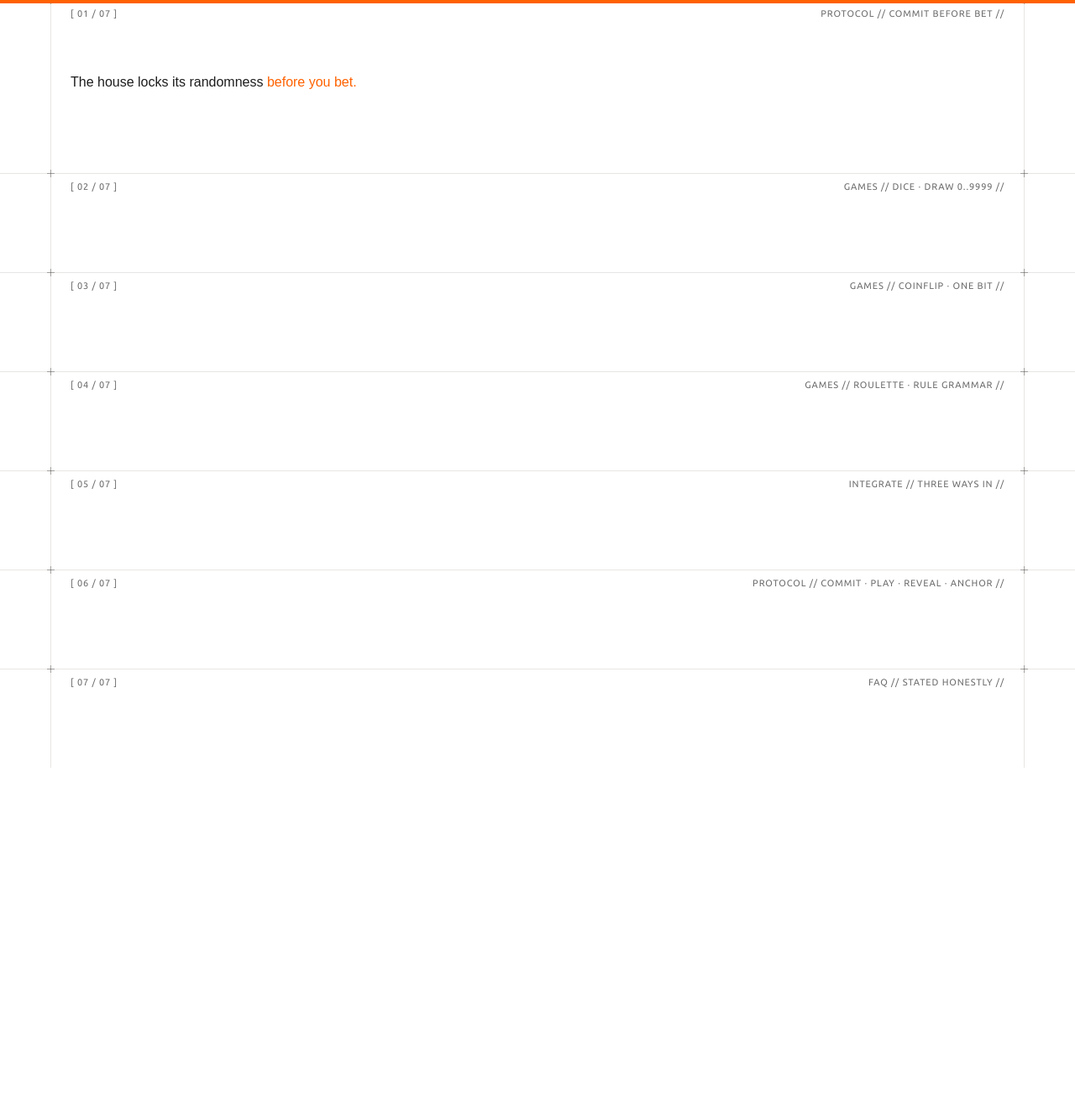
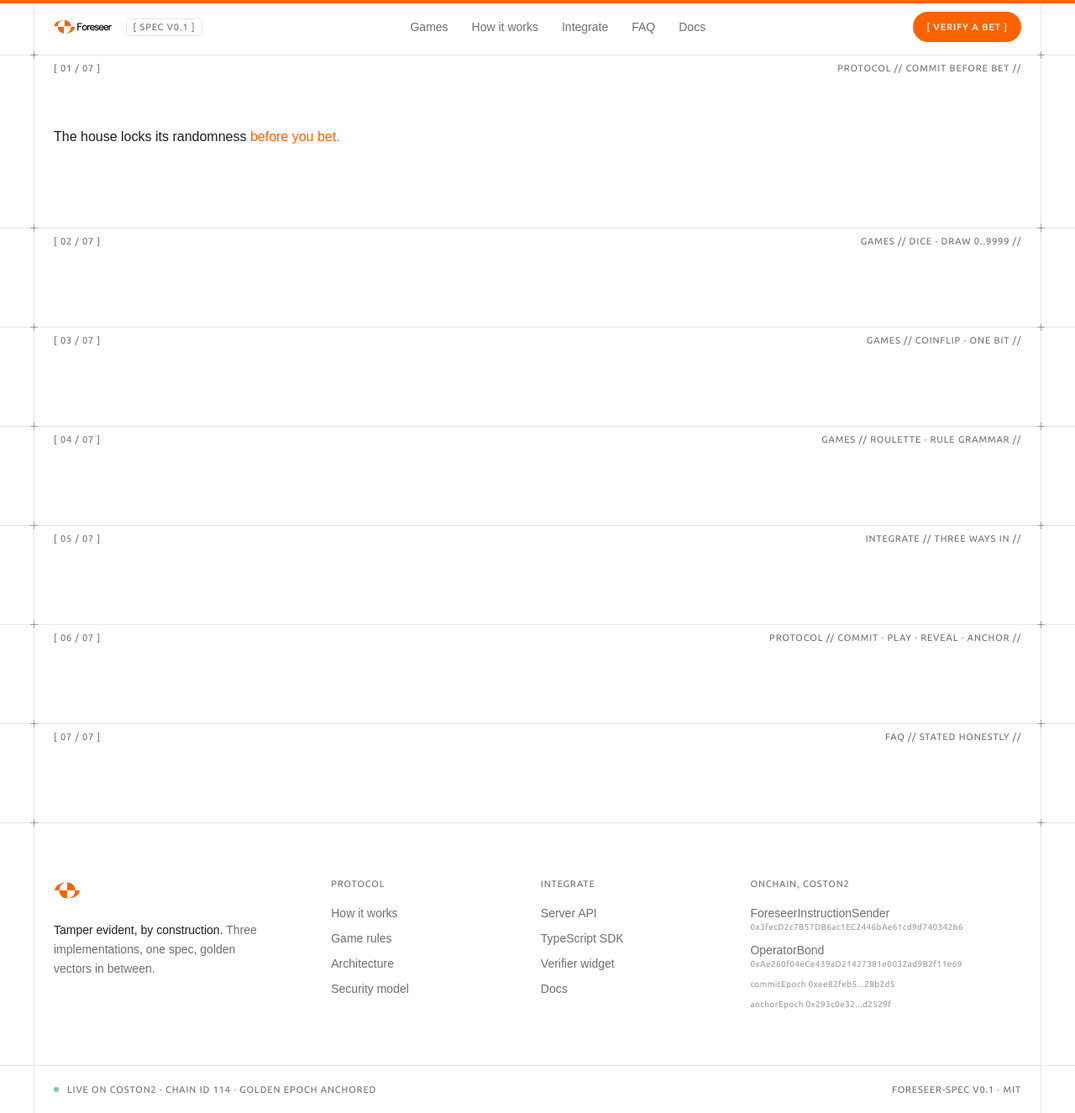
Before and after one commit to oynozan/foreseer, a Next.js app in the folder web/: page / in a window 1280 px wide. Shown: the whole page at 84% size. Before the commit the page ends 914 px from the top, so only its background shows below. Built offline with nearby package versions, Linux system fonts and the light colour scheme; a web font is replaced by a local one.

Commit message:
feat: add web nav, footer, and link constants

```diff
--- a/web/app/globals.css
+++ b/web/app/globals.css
@@ -19,7 +19,7 @@
 
 /* lattice geometry */
 :root {
-    --col-max: 1160px;
+    --col-max: 1200px;
     --rail-inset: max(16px, calc(50% - var(--col-max) / 2));
     --tick-ink: rgba(29, 29, 29, 0.35);
 }
@@ -54,6 +54,12 @@ body::before {
     font-family: var(--font-tech);
     text-transform: uppercase;
     letter-spacing: 0.08em;
+}
+
+/* hex and camelCase must keep their case */
+.keepcase {
+    text-transform: none;
+    letter-spacing: 0.04em;
 }
 
 /* blueprint lattice: rails, rules, ticks */
@@ -122,6 +128,36 @@ body::before {
     color: var(--color-muted);
 }
 
+.chip {
+    display: inline-flex;
+    align-items: center;
+    gap: 6px;
+    border: 1px solid var(--color-line);
+    border-radius: var(--radius-chip);
+    padding: 4px 8px;
+    font-size: 11px;
+    line-height: 1;
+    color: var(--color-muted);
+    background: #fff;
+}
+
+.pulse {
+    width: 6px;
+    height: 6px;
+    border-radius: 999px;
+    background: #16a34a;
+    animation: pulse 2.2s ease-out infinite;
+}
+
+@keyframes pulse {
+    from {
+        box-shadow: 0 0 0 0 rgba(22, 163, 74, 0.35);
+    }
+    to {
+        box-shadow: 0 0 0 8px rgba(22, 163, 74, 0);
+    }
+}
+
 @media (max-width: 767px) {
     .frame::before,
     .frame::after,
--- a/web/app/page.tsx
+++ b/web/app/page.tsx
@@ -1,8 +1,11 @@
 import Band from "@/components/Band";
+import Footer from "@/components/Footer";
+import Nav from "@/components/Nav";
 
 export default function Home() {
     return (
         <div className="frame">
+            <Nav />
             <main>
                 <Band id="hero" meta={["[ 01 / 07 ]", "PROTOCOL // COMMIT BEFORE BET //"]}>
                     <h1 className="pt-16">
@@ -16,6 +19,7 @@ export default function Home() {
                 <Band id="how-it-works" meta={["[ 06 / 07 ]", "PROTOCOL // COMMIT · PLAY · REVEAL · ANCHOR //"]} />
                 <Band id="faq" meta={["[ 07 / 07 ]", "FAQ // STATED HONESTLY //"]} />
             </main>
+            <Footer />
         </div>
     );
 }
--- /dev/null
+++ b/web/components/Footer.tsx
@@ -0,0 +1,86 @@
+import { CONTRACTS, DOCS, DOCS_URL, EXPLORER, VERIFY_URL } from "@/lib/links";
+
+const COLUMNS: [string, [string, string][]][] = [
+    [
+        "Protocol",
+        [
+            ["How it works", DOCS.howItWorks],
+            ["Game rules", DOCS.rules],
+            ["Architecture", DOCS.architecture],
+            ["Security model", DOCS.security],
+        ],
+    ],
+    [
+        "Integrate",
+        [
+            ["Server API", DOCS.api],
+            ["TypeScript SDK", DOCS.sdk],
+            ["Verifier widget", VERIFY_URL],
+            ["Docs", DOCS_URL],
+        ],
+    ],
+];
+
+const ONCHAIN: [string, string][] = [
+    ["ForeseerInstructionSender", CONTRACTS.instructionSender],
+    ["OperatorBond", CONTRACTS.operatorBond],
+];
+
+export default function Footer() {
+    return (
+        <footer className="band">
+            <div className="col grid gap-12 py-16 md:grid-cols-[1.4fr_1fr_1fr_1.6fr]">
+                <div>
+                    <img src="/logo.svg" alt="Foreseer" className="h-8 w-8" />
+                    <p className="mt-5 max-w-64 text-sm leading-relaxed text-muted">
+                        <strong className="font-medium text-ink">Tamper evident, by construction.</strong> Three
+                        implementations, one spec, golden vectors in between.
+                    </p>
+                </div>
+                {COLUMNS.map(([title, links]) => (
+                    <div key={title}>
+                        <h3 className="tech text-[11px] text-muted">{title}</h3>
+                        <ul className="mt-4 space-y-2.5 text-sm">
+                            {links.map(([label, href]) => (
+                                <li key={label}>
+                                    <a href={href} className="text-muted transition-colors hover:text-ink">
+                                        {label}
+                                    </a>
+                                </li>
+                            ))}
+                        </ul>
+                    </div>
+                ))}
+                <div>
+                    <h3 className="tech text-[11px] text-muted">Onchain, Coston2</h3>
+                    <ul className="mt-4 space-y-2.5 text-sm">
+                        {ONCHAIN.map(([label, address]) => (
+                            <li key={label}>
+                                <a
+                                    href={EXPLORER + address}
+                                    target="_blank"
+                                    rel="noreferrer"
+                                    className="text-muted transition-colors hover:text-ink"
+                                >
+                                    {label}
+                                </a>
+                                <div className="tech keepcase text-[10px] text-muted/70">{address}</div>
+                            </li>
+                        ))}
+                        <li className="tech keepcase text-[10px] text-muted/70">commitEpoch 0xee82feb5...28b2d5</li>
+                        <li className="tech keepcase text-[10px] text-muted/70">anchorEpoch 0x293c0e32...d2529f</li>
+                    </ul>
+                </div>
+            </div>
+            <div className="border-t border-line">
+                <div className="col flex flex-wrap items-center justify-between gap-3 py-5">
+                    <span className="tech flex items-center gap-2.5 text-[11px] text-muted">
+                        <span className="pulse" aria-hidden="true" />
+                        LIVE ON COSTON2 · CHAIN ID 114 · GOLDEN EPOCH ANCHORED
+                    </span>
+                    <span className="tech text-[11px] text-muted">FORESEER-SPEC v0.1 · MIT</span>
+                </div>
+            </div>
+        </footer>
+    );
+}
--- /dev/null
+++ b/web/components/Nav.tsx
@@ -0,0 +1,53 @@
+"use client";
+
+import { useEffect, useState } from "react";
+import { DOCS_URL, VERIFY_URL } from "@/lib/links";
+
+const LINKS = [
+    ["Games", "#demo-dice"],
+    ["How it works", "#how-it-works"],
+    ["Integrate", "#code"],
+    ["FAQ", "#faq"],
+] as const;
+
+export default function Nav() {
+    const [scrolled, setScrolled] = useState(false);
+
+    useEffect(() => {
+        const onScroll = () => setScrolled(window.scrollY > 8);
+        onScroll();
+        window.addEventListener("scroll", onScroll, { passive: true });
+        return () => window.removeEventListener("scroll", onScroll);
+    }, []);
+
+    return (
+        <header
+            className={`sticky top-0 z-50 transition-colors ${
+                scrolled ? "border-b border-line bg-white/85 backdrop-blur" : "border-b border-transparent"
+            }`}
+        >
+            <div className="col flex h-16 items-center justify-between gap-6">
+                <a href="#hero" className="flex items-center gap-3">
+                    <img src="/text-logo.svg" alt="Foreseer" className="h-6 w-auto" />
+                    <span className="chip tech">[ SPEC v0.1 ]</span>
+                </a>
+                <nav className="hidden items-center gap-7 text-sm text-muted md:flex">
+                    {LINKS.map(([label, href]) => (
+                        <a key={href} href={href} className="transition-colors hover:text-ink">
+                            {label}
+                        </a>
+                    ))}
+                    <a href={DOCS_URL} className="transition-colors hover:text-ink">
+                        Docs
+                    </a>
+                </nav>
+                <a
+                    href={VERIFY_URL}
+                    className="tech rounded-full bg-primary px-4 py-2.5 text-[11px] font-medium text-white transition-colors hover:bg-primary-hover"
+                >
+                    [ VERIFY A BET ]
+                </a>
+            </div>
+        </header>
+    );
+}
--- /dev/null
+++ b/web/lib/links.ts
@@ -0,0 +1,21 @@
+// placeholder docs host, set real URLs at deploy
+export const DOCS_BASE = "";
+
+export const DOCS_URL = DOCS_BASE + "/";
+export const VERIFY_URL = DOCS_BASE + "/verify";
+
+export const DOCS = {
+    howItWorks: DOCS_BASE + "/how-it-works",
+    rules: DOCS_BASE + "/rules",
+    sdk: DOCS_BASE + "/sdk",
+    api: DOCS_BASE + "/api",
+    architecture: DOCS_BASE + "/architecture",
+    security: DOCS_BASE + "/security",
+};
+
+export const EXPLORER = "https://coston2-explorer.flare.network/address/";
+
+export const CONTRACTS = {
+    instructionSender: "0x3fecD2c7B57DB6ac1EC2446bAe61cd9d740342b6",
+    operatorBond: "0xAe260f04eCe439aD21427381e0032ad9B2f11e69",
+};
--- a/web/smoke.mjs
+++ b/web/smoke.mjs
@@ -54,6 +54,25 @@ if (existsSync(htmlPath)) {
     const missing = REQUIRED_IDS.filter((id) => !page.includes(`id="${id}"`));
     if (missing.length) fail("missing section ids: " + missing.join(", "));
     else ok("all " + REQUIRED_IDS.length + " required ids present");
+
+    // hrefs resolve to ids, public files, or declared doc paths
+    const linksSrc = readFileSync(join(root, "lib", "links.ts"), "utf8");
+    const declared = [...linksSrc.matchAll(/"(\/[^"]*)"/g)].map((m) => m[1]);
+    let broken = 0;
+    for (const [, url] of page.matchAll(/(?:href|src)="([^"]+)"/g)) {
+        if (/^(https?:|mailto:|data:)/.test(url)) continue;
+        if (url.startsWith("#")) {
+            if (!page.includes(`id="${url.slice(1)}"`)) fail("dangling anchor " + url) || broken++;
+        } else if (url.startsWith("/") && !url.startsWith("/_next/")) {
+            const clean = url.split("?")[0];
+            if (clean === "/" || clean === "/icon.png") continue;
+            if (existsSync(join(root, "public", clean))) continue;
+            if (declared.includes(clean)) continue;
+            fail("unresolved local url " + url);
+            broken++;
+        }
+    }
+    if (!broken) ok("all local hrefs resolve");
 } else {
     fail("no prerendered index.html, run pnpm build first");
 }
```
